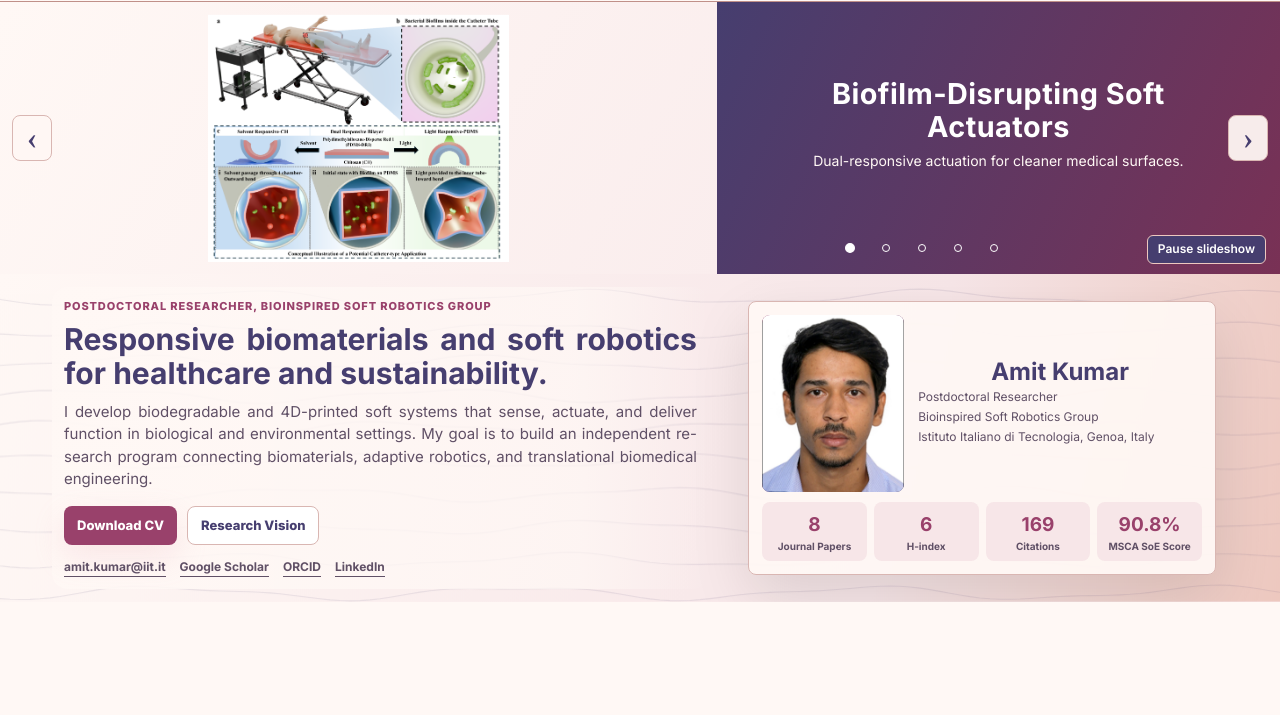
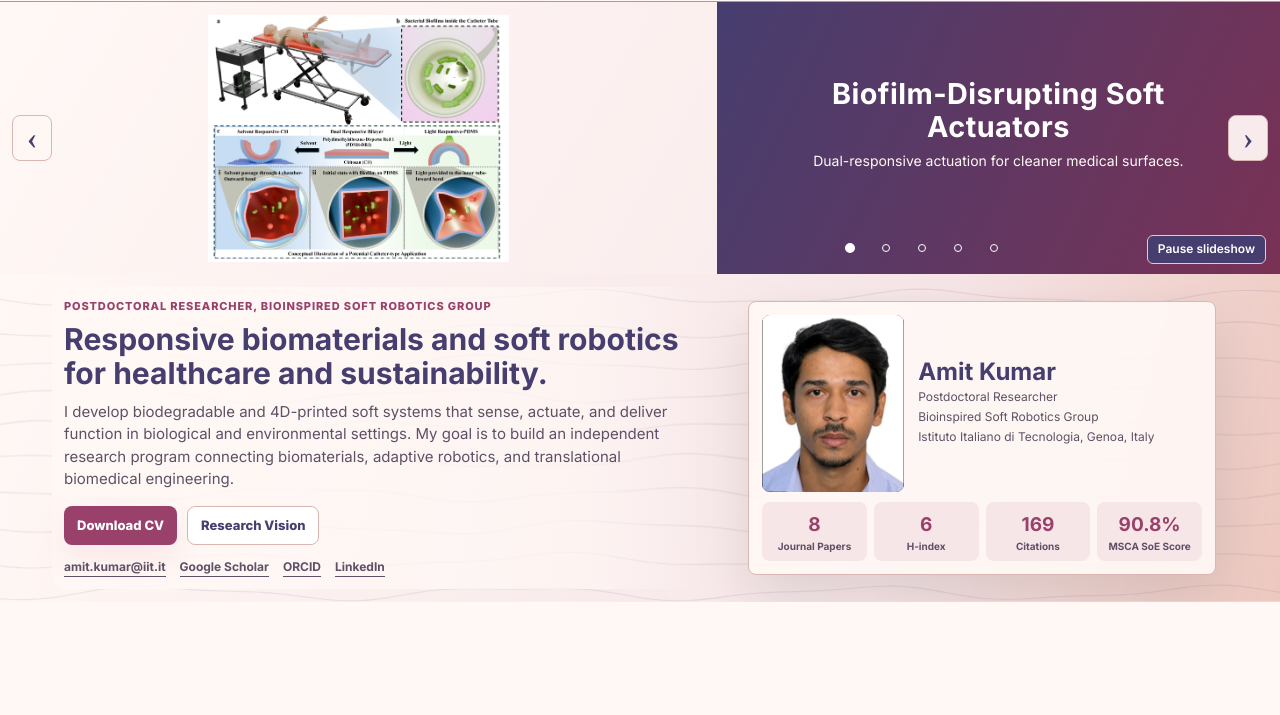
Before and after one commit to amitkumar2695/amit, a plain HTML site: page index.html in a window 1280 px wide. Shown: the part 72-787 px from the top of the page. Drawn offline with Linux system fonts and the light colour scheme.

Commit message:
Match typography alignment and wrapping to Yogita reference site

```diff
--- a/style.css
+++ b/style.css
@@ -829,17 +829,11 @@ a:focus-visible, button:focus-visible, [tabindex]:focus-visible {
 }
 ::selection { background: var(--accent); color: var(--on-accent); }
 
-/* Justify long-form copy while preserving compact labels and controls. */
-main .section-pad :is(h1, h2, h3),
-main .section-pad p:not(.eyebrow):not(.tag):not(.year):not(.upgrade-citation):not(.upgrade-media-status) {
-  text-align: justify;
-  text-align-last: auto;
-  text-justify: inter-word;
-  overflow-wrap: break-word;
-  hyphens: auto;
-}
-/* Short profile details remain grouped around the portrait. */
-main .hero-card :is(h2, p) { text-align: center; }
+/* Match the reference portfolio's natural typography:
+   body text aligns left, section-heading text stays centered,
+   and profile details use their normal text alignment.
+   Break exceptionally long strings only when needed, without inserting hyphens. */
+body { overflow-wrap: break-word; }
 
 /* Center incomplete rows at the same card width as complete rows. */
 .snapshot-grid,
```
